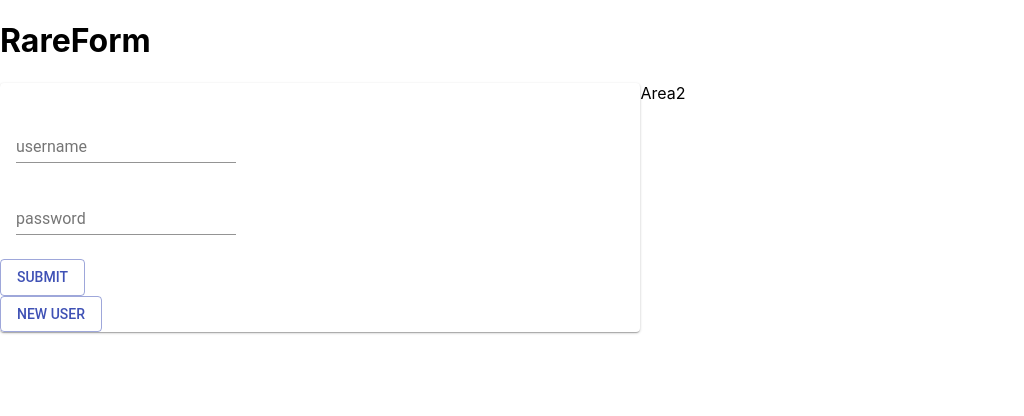
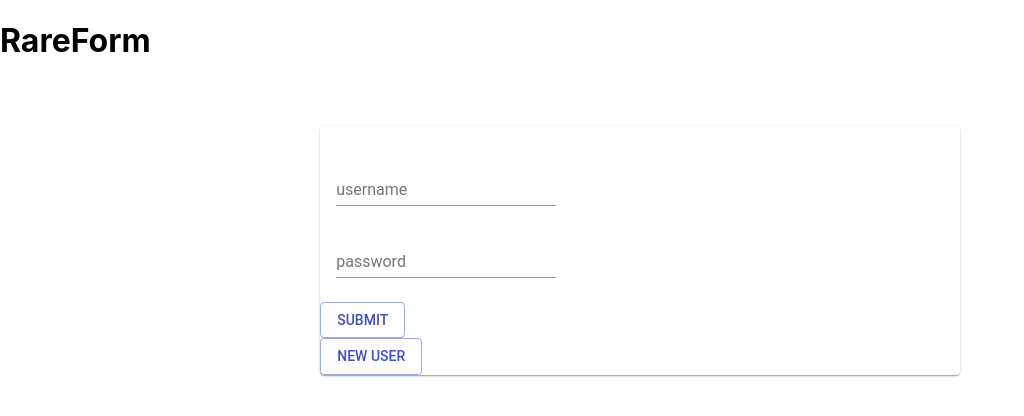
Before and after one commit to lawyang/rareform, a React (Create React App) app: page /#/home in a window 1280 px wide. Shown: the top 416 px of the page, without its empty margins (0-1024 px from the left). Built offline with nearby package versions, Linux system fonts and the light colour scheme.

Commit message:
css grid v1

```diff
--- a/src/components/Pages/Home/Home.css
+++ b/src/components/Pages/Home/Home.css
@@ -1,17 +1,15 @@
-
 .grid-container {
   display: grid;
   height: 100%;
   grid-template-columns: 1fr 1fr 1fr 1fr;
-    grid-template-rows: 1fr 1fr 1fr 1fr;
+  grid-template-rows: 0.5fr 0.5fr 0.5fr 0.5fr;
   grid-gap: 1px 1px;
-    grid-template-areas: "Header Header Header Header" "area1 area1 area2 area2" "area1 area1 area2 area2" "area1 area1 area2 area2";
-    border-radius: 10px;
-    border-color: black;
+  grid-template-areas: "header header header header" ". login login ." ". . . ." ". . . .";
 }
 
-  .Header { grid-area: Header; }
+.header {
+  grid-area: header;
+  text-align: center;
+}
 
-  .area1 { grid-area: area1; }
-
-  .area2 { grid-area: area2; }
+.login { grid-area: login; }
--- a/src/components/Pages/Home/Home.js
+++ b/src/components/Pages/Home/Home.js
@@ -16,7 +16,7 @@ class Home extends Component {
         return(
             <div class="grid-container">
                 <div class="Header"><Header /></div>
-                <div class="area1">
+                <div class="login">
                     <Card>
                         <CardContent>
                             <TextField
@@ -52,7 +52,6 @@ class Home extends Component {
                             </Button>
                     </Card>
                 </div>
-                <div class="area2"> Area2 </div>
             </div>
         )
     }
```
Lines whose indentation alone changed are shown as unchanged.
